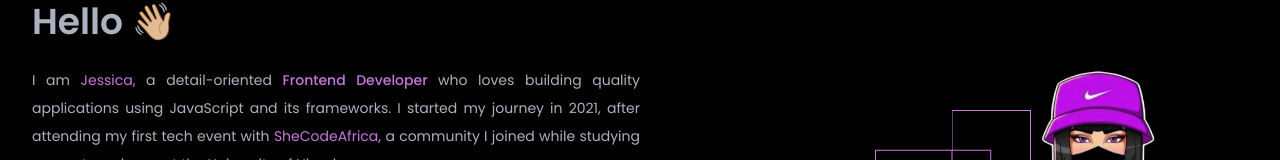
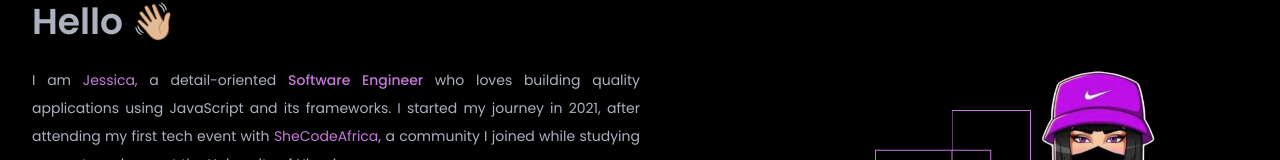
Before and after one commit to ForJessicaSake/Portfolio, a React (Create React App) app: page / in a window 1280 px wide. Shown: the part 142-302 px from the top of the page. Built offline with nearby package versions, Linux system fonts and the light colour scheme; no server answers.

Commit message:
update: career

```diff
--- a/src/components/GuestWriting.tsx
+++ b/src/components/GuestWriting.tsx
@@ -83,6 +83,8 @@ const GuestWriting: React.FC = () => {
     },
   ];
 
+
+
   return (
     <section className="flex flex-col px-6 pb-20">
       <section
--- a/src/components/Header.tsx
+++ b/src/components/Header.tsx
@@ -34,7 +34,7 @@ const Header: React.FC = () => {
         </h1>
         <p className="py-6 text-sm text-justify leading-7">
           I am <span className="text-primary"> Jessica,</span> a detail-oriented{" "}
-          <span className="text-primary font-medium">Frontend Developer </span>{" "}  who loves building quality applications using JavaScript and its
+          <span className="text-primary font-medium">Software Engineer </span>{" "}  who loves building quality applications using JavaScript and its
           frameworks. I started my journey in 2021, after attending my first
           tech event with <span className="text-primary"> SheCodeAfrica</span>,
           a community I joined while studying computer science at the University
--- a/src/components/Publications.tsx
+++ b/src/components/Publications.tsx
@@ -29,11 +29,13 @@ const Publications: React.FC = () => {
     }
   `;
 
+
   const fetchData = async (): Promise<ArticleType[]> => {
-    const data = await fetch("https://api.hashnode.com/", {
+    const data = await fetch("https://api.hashnode.com/v1/me/articles", {
       method: "POST",
       headers: {
         "Content-Type": "application/json",
+        Authorization: `b26ae415-c964-44f1-956b-564677d1ff95`,
       },
       body: JSON.stringify({
         query,
@@ -44,7 +46,7 @@ const Publications: React.FC = () => {
     const result = await data.json();
     const post = result.data.user.publication.posts;
 
-    return post; // Ensure to return the data from the function
+    return post;
   };
   const [pages] = useAtom(page);
   const { data, status } = useQuery<ArticleType[]>(["page", pages], fetchData, {
--- a/src/pages/Home.tsx
+++ b/src/pages/Home.tsx
@@ -5,6 +5,7 @@ import Skills from '../components/Skills'
 import Header from '../components/Header'
 import Project from '../components/Project'
 import GuestWriting from '../components/GuestWriting'
+import Publications from '../components/Publications'
 
 const Home:React.FC = () => {
   return (
@@ -14,6 +15,7 @@ const Home:React.FC = () => {
     <Skills/>
     <Project/>
     <GuestWriting/>
+    <Publications/>
     <Contact/>
     <Footer/>
     </main>
```
